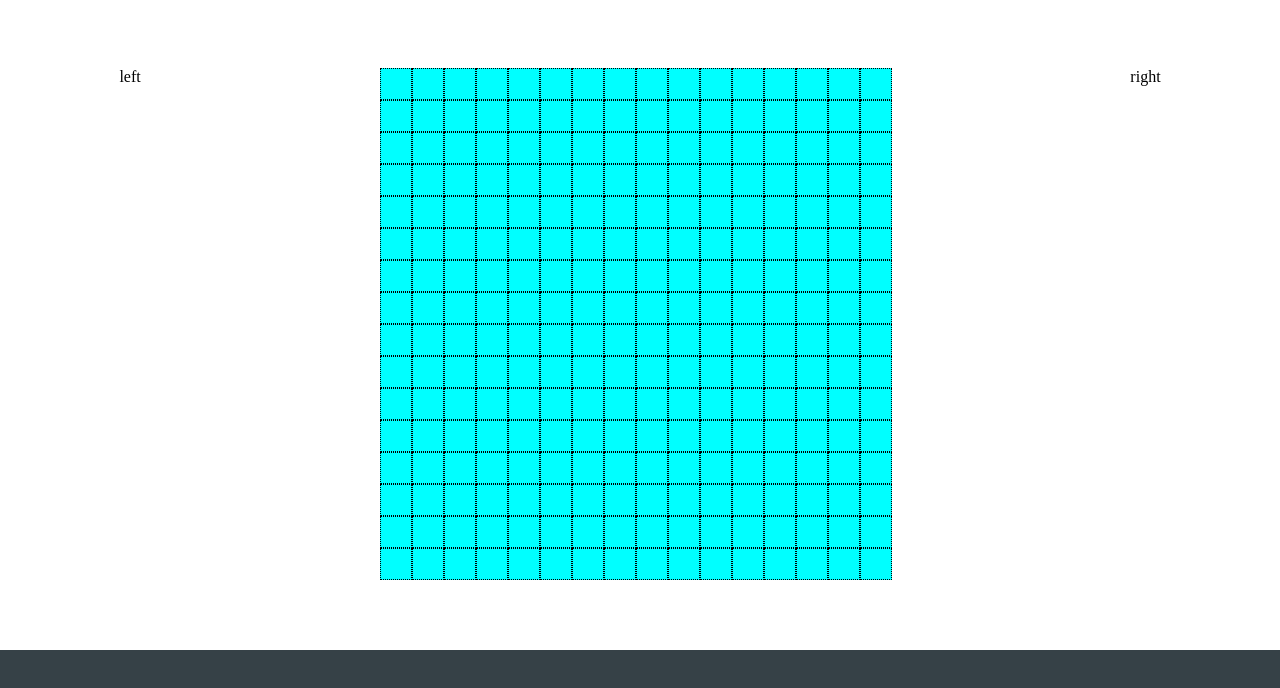
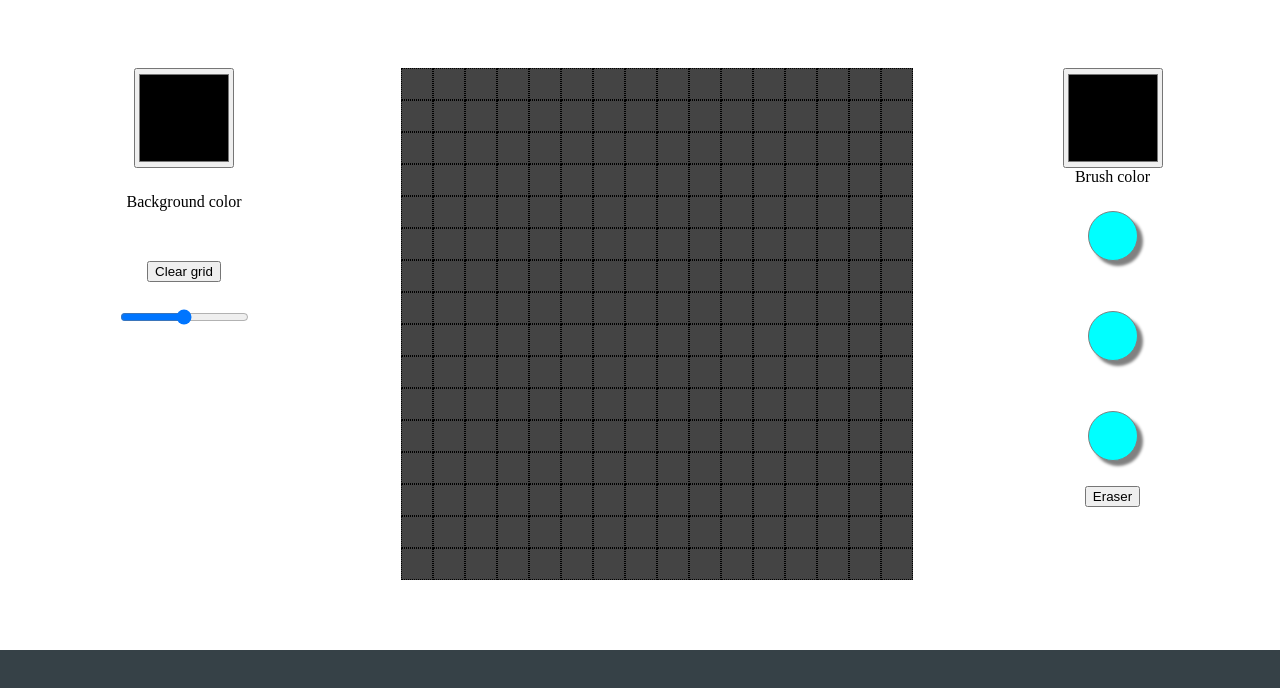
Before and after one commit to AlexMrsh/TOP-P-Etch-a-Sketch, a plain HTML site: page index.html in a window 1280 px wide. Shown: the part 110-798 px from the top of the page. Drawn offline with Linux system fonts and the light colour scheme.

Commit message:
add changeBgColor + changeBrushColor + clearGrid

```diff
--- a/index.html
+++ b/index.html
@@ -13,9 +13,25 @@
         <p class="tagligne">a project from The Odin Project Curriculum</p>
     </header>
     <div id="content">
-        <div id="content-left">left</div>
+        <div id="content-left">
+            <div class="color-picker-content">
+                <input class="color-picker" id="color-picker-background" name="color-picker-background" type="color" color="" >
+                <label for="color-picker-background">Background color</label>
+            </div>
+            <button id="clear-grid">Clear grid</button>
+            <input type="range">
+        </div>
         <div id="grid"></div>
-        <div id="content-right">right</div>
+        <div id="content-right">
+            <div class="color-picker-content">
+                <input class="color-picker" id="color-picker-brush" name="color-picker-brush" type="color" color="">
+                <label for="color-picker-brush">Brush color</label>
+            </div>
+            <button id="fav-color-1"></button>
+            <button id="fav-color-2"></button>
+            <button id="fav-color-3"></button>
+            <button id="eraser">Eraser</button>
+        </div>
     </div>
     <footer>
     </footer>
--- a/script.js
+++ b/script.js
@@ -1,21 +1,43 @@
+/* Default values */
+
 const DEFAULT_SIZE = 16;
-const DEFAULT_COLOR = '#444';
+const DEFAULT_COLOR_BRUSH = '#fff';
+const DEFAULT_COLOR_BACKGROUND = "#444";
+
+/* Adjustable values */
 
 let gridSize = DEFAULT_SIZE;
-let brushColor = DEFAULT_COLOR;
+let brushColor = DEFAULT_COLOR_BRUSH;
+let backgroundColor = DEFAULT_COLOR_BACKGROUND;
 
+/* Set default color-picker "color" value in HTML */
+
+const colorPickerBrush = document.getElementById('color-picker-brush');
+colorPickerBrush.setAttribute('color', DEFAULT_COLOR_BRUSH);
+const colorPickerBackground = document.getElementById('color-picker-background');
+colorPickerBackground.setAttribute('color', DEFAULT_COLOR_BACKGROUND);
+
+/* Initialize/Change background color */
 
 const grid = document.getElementById('grid');
+changeBgColor(backgroundColor);
 
+function changeBgColor(backgroundColor){
+    grid.style.backgroundColor = backgroundColor;
+    console.log('ok');
+}
 
-setupGrid(gridSize);
-
+/* Initialize grid */
 
 function setupGrid(size){
     for(let i = 0; i < size*size; i++){
         grid.innerHTML += "<div class='square'></div>";
     }
 }
+
+setupGrid(gridSize);
+
+/* Change squares color on hover */
 
 const squares = document.querySelectorAll('.square');   //grid is set up then, elements are selected (obviously)
 
@@ -25,8 +47,22 @@ squares.forEach((square) => {
     });
 });
 
-/*
-function setColor(){
-    this.style.backgroundColor = "red";
-}
-*/
+/* Change brush color */
+
+colorPickerBrush.addEventListener('change', (e) => {
+    brushColor = e.target.value;
+});
+
+/* Change background color */
+
+colorPickerBackground.addEventListener('change', (e) => {
+    backgroundColor = e.target.value;
+    changeBgColor(backgroundColor);
+})
+
+/* Clear grid */
+
+const clearGrid = document.getElementById('clear-grid');
+clearGrid.addEventListener('click', ()=>{
+    squares.forEach((element) => element.style.backgroundColor = "")
+})
--- a/style.css
+++ b/style.css
@@ -31,15 +31,55 @@ h1{
 #content{
     display: flex;
     width: 100vw;
-    justify-content: space-around;
+    justify-content: center;
+
+}
+
+.color-picker-content{
+    display: flex;
+    flex-direction: column;
+    align-items: center;
+}
+
+.color-picker{
+    height: 100px;
+    width: 100px;
+}
+
+#content-left{
+    display: flex;
+    flex-direction: column;
+    align-items: center;
+}
+
+#content-left *{
+    margin-bottom: 25px;
+}
+
+#content-right{
+    display: flex;
+    flex-direction: column;
+    align-items: center;
+}
+
+#fav-color-1,
+#fav-color-2,
+#fav-color-3{
+    width: 50px;
+    height: 50px;
+    background-color: aqua;
+    border: solid grey 1px;
+    border-radius: 50%;
+    box-shadow: 5px 5px 3px grey;
+    margin: 25px;
 }
 
 #grid{
     display: flex;
     width: 512px;
     height: 512px;
-    background-color: aqua;
     flex-wrap: wrap;
+    margin: 0px 150px;
 }
 
 .square{
```
